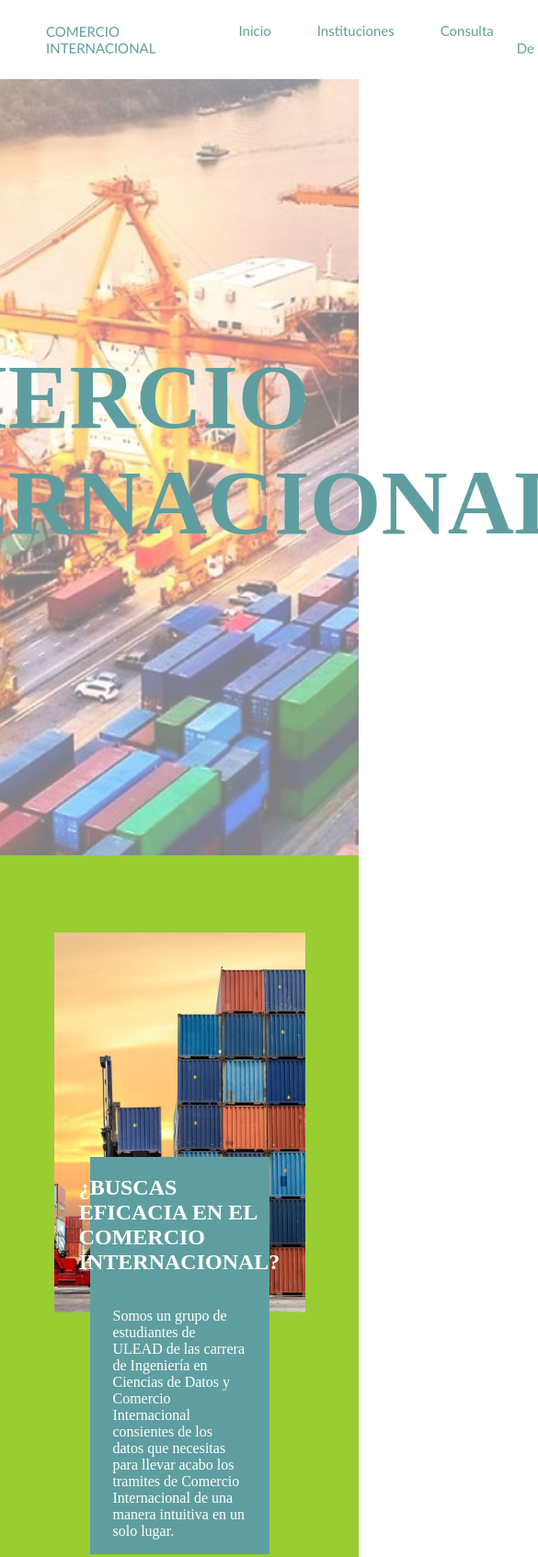
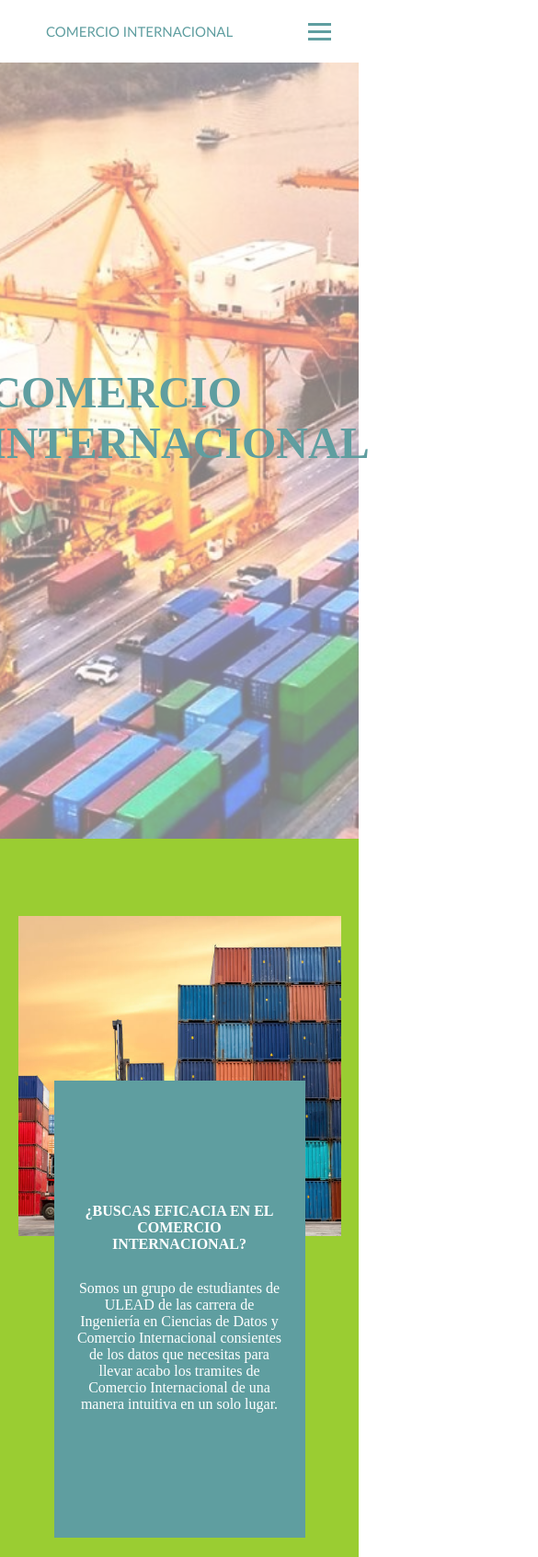
Before and after one commit to jiesquivele/comercio-internacional, a plain HTML site: page index.html in a window 390 px wide. Shown: the top 1693 px of the page at 92% size, 585 px wide, since content can reach past the window. Drawn offline with Linux system fonts and the light colour scheme.

Commit message:
4th commit

```diff
--- a/css/style-index.css
+++ b/css/style-index.css
@@ -28,6 +28,17 @@ li {
     list-style: none;
 }
 
+.burger div {
+    width: 25px;
+    height: 3px;
+    background-color: cadetblue;
+    margin: 5px;
+}
+
+.burger {
+    display: none;
+}
+
 .title-header {
     display: flex;
     justify-content: center;
@@ -51,7 +62,7 @@ li {
     top: 50%;
     left: 50%;
     transform: translate(-50%, -50%);
-    font-size: 100px;
+    font-size: 3rem;
     color: cadetblue;
 }
 
@@ -131,6 +142,12 @@ li {
 }
 
 @media all and (max-width: 950px) {
+    nav ul {
+        display: none;
+    }
+    .burger {
+        display: block;
+    }
     .section-1 {
         flex-direction: column;
         align-items: center;
@@ -138,15 +155,24 @@ li {
     }
     .section-1-left {
         position: relative;
-        width: 50%;
+        width: 70%;
+        height: 100vh;
         bottom: 10%;
         left: 0;
     }
     .section-1-right {
         position: relative;
-        width: 70%;
+        width: 90%;
         bottom: -10%;
         left: 0;
+    }
+    .section-1-left h2 {
+        font-size: 1em;
+        text-align: center;
+    }
+    .section-1-left p {
+        font-size: 1em;
+        text-align: center;
     }
 }
 
--- a/index.html
+++ b/index.html
@@ -20,6 +20,11 @@
                 <li><a href="#">Acerca De</a></li>
                 <li><a href="#">Contacto</a></li>
             </ul>
+            <div class="burger">
+                <div class="line1"></div>
+                <div class="line2"></div>
+                <div class="line3"></div>
+            </div>
         </nav>
 
         <div>
```
